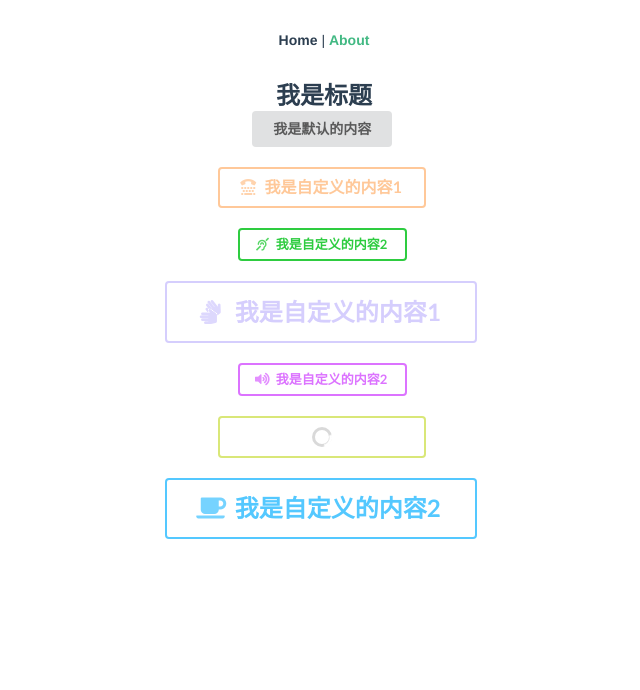
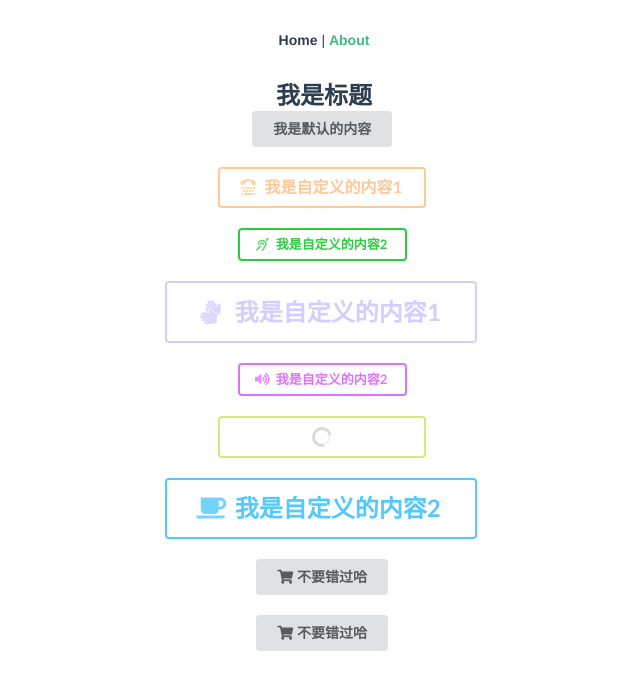
Before and after one commit to licaiying/Vue.js-01, a Vue app: page /#/about in a window 1280 px wide. Shown: the top 690 px of the page, without its empty margins (316-956 px from the left). Built offline with nearby package versions, Linux system fonts and the light colour scheme.

Commit message:
给按钮设置动画效果

```diff
--- a/examples/views/About.vue
+++ b/examples/views/About.vue
@@ -14,5 +14,19 @@
     <my-button size="large" icon="video" bkgColor="olive" loading>我是自定义的内容1</my-button>
     <br />
     <my-button size="massive" icon="coffee" bkgColor="blue">我是自定义的内容2</my-button>
+    <br />
+    <my-button animated="vertical">
+      <div slot="hidden">$10000</div>
+      <div slot="visible">
+        <i class="shop icon"></i>不要错过哈
+      </div>
+    </my-button>
+    <br />
+    <my-button animated="fade">
+      <div slot="hidden">$10000</div>
+      <div slot="visible">
+        <i class="shop icon"></i>不要错过哈
+      </div>
+    </my-button>
   </div>
 </template>
--- a/packages/button/button.vue
+++ b/packages/button/button.vue
@@ -1,8 +1,20 @@
 <template>
   <div>
     <button class="ui button" :class="cClass">
-      <i v-if="icon" class="icon" :class="icon"></i>
-      <slot>我是默认的内容</slot>
+      <template v-if="animated">
+        <!-- 必须判断是否有动画，如果有，还需判断是哪种动画 -->
+        <!-- $slots:可以获得所有的动画类型 -->
+        <div v-if="$slots.hidden" class="hidden content">
+          <slot name="hidden"></slot>
+        </div>
+        <div v-if="$slots.visible" class="visible content">
+          <slot name="visible"></slot>
+        </div>
+      </template>
+      <template v-else>
+        <i v-if="icon" class="icon" :class="icon"></i>
+        <slot>我是默认的内容</slot>
+      </template>
     </button>
   </div>
 </template>
@@ -45,7 +57,14 @@ export default {
     loading: {
       type: Boolean,
       default: false
+    },
+    animated: {
+      type: String,
+      default: ''
     }
+  },
+  created () {
+    // console.log(this.$slots)  // 可以获得所有的动画类型
   },
   computed: {
     cClass () {
@@ -53,6 +72,7 @@ export default {
       this.bkgColor && classArr.push('inverted' + ' ' + this.bkgColor)
       this.disabled && classArr.push('disabled')
       this.loading && classArr.push('loading')
+      this.animated && classArr.push(`animated ${this.animated}`)
       return classArr.join(' ')
     }
   },
```
